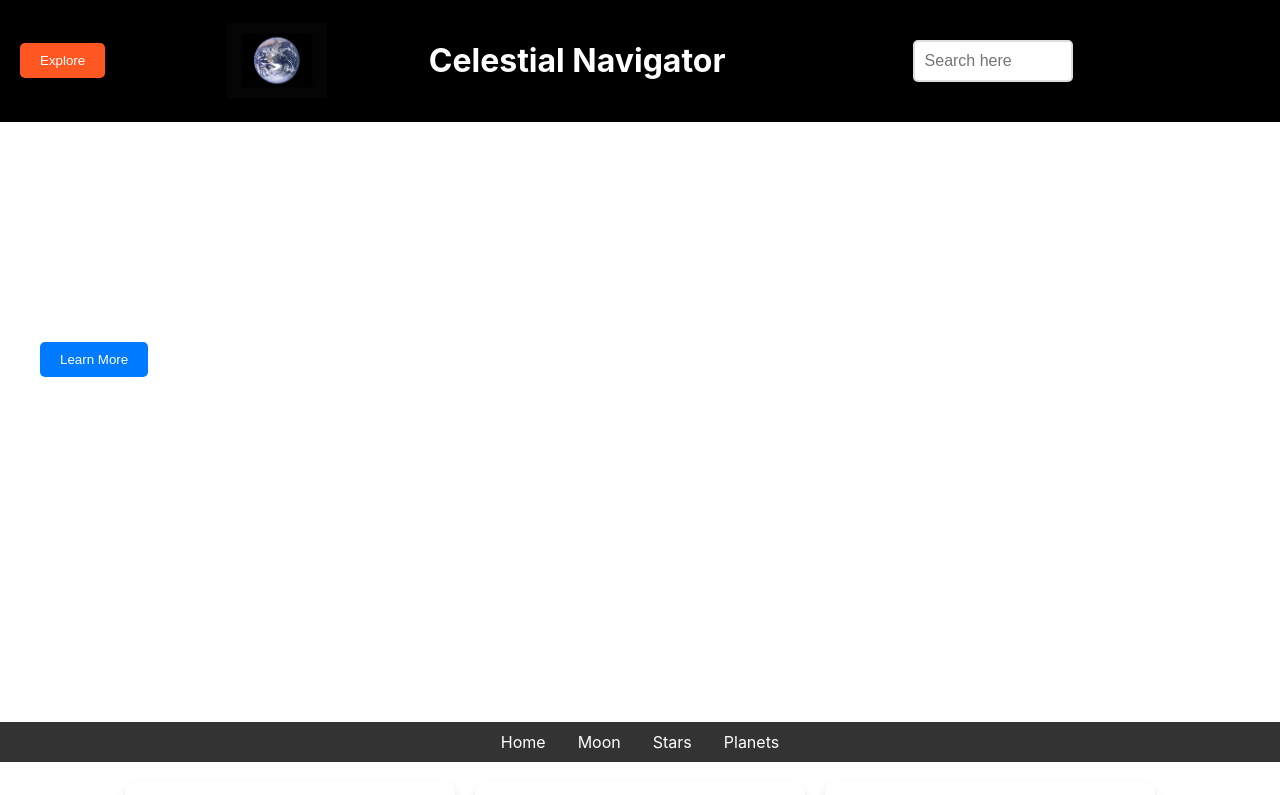
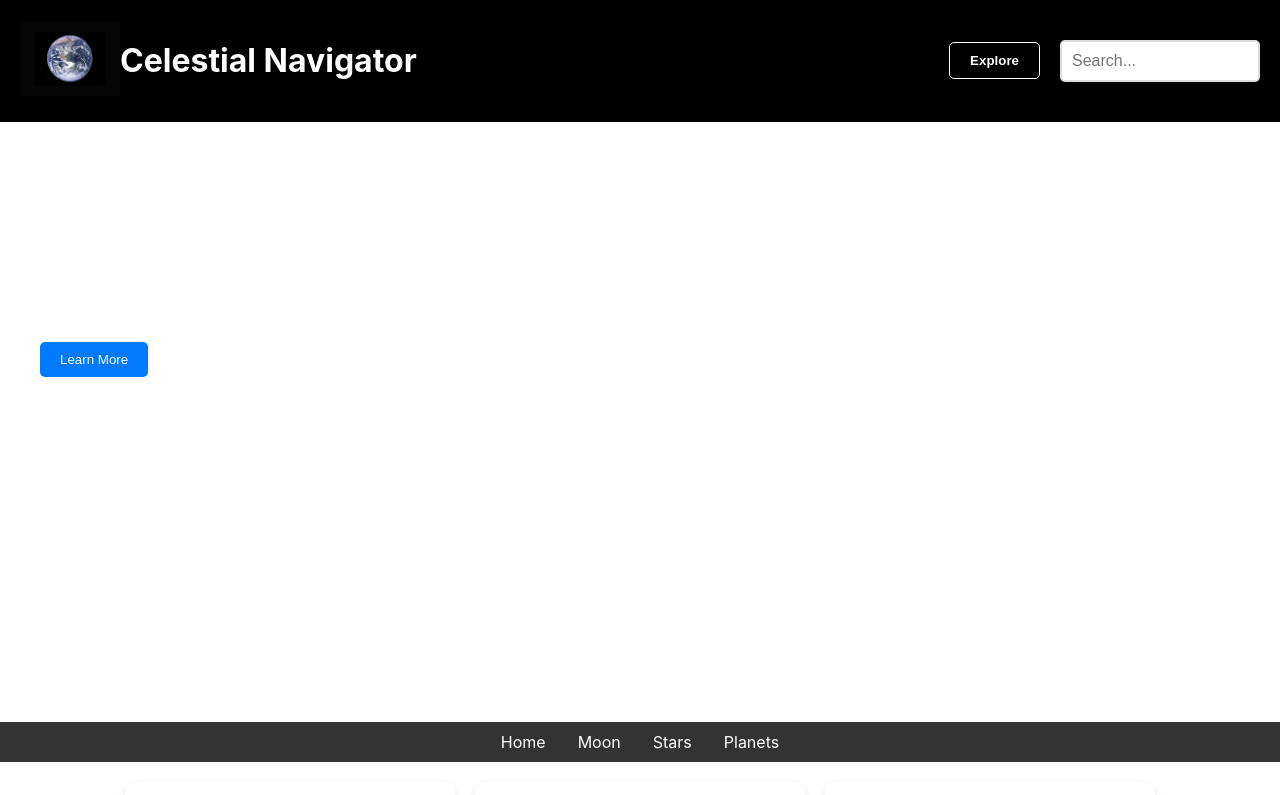
Before and after one commit to mary-garachu/celestial_navigator, a React (Create React App) app: page / in a window 1280 px wide. Shown: the top 795 px of the page. Built offline with nearby package versions, Linux system fonts and the light colour scheme; no server answers.

Commit message:
Update files

```diff
--- a/src/components/Header/index.css
+++ b/src/components/Header/index.css
@@ -1,35 +1,40 @@
 
 .header {
   display: flex;
+  background-color: black;
   justify-content: space-between;
+  padding: 20px;
   align-items: center;
-  padding: 20px;
-  background-color: #000000;
-  color: #fff;
 }
 
 .explore {
+  position: absolute;
+  right: 220px;
+  top: 22px;
+  padding-top: 20px;
   margin-right: 20px;
 }
 
 .explore-btn {
   padding: 10px 20px;
-  background-color: #ff5722;
-  color: #fff;
-  border: none;
+  background-color: black;
+  color: white;
+  font-weight: bold;
+  border: solid;
+  border-width: 1px;
   border-radius: 5px;
   cursor: pointer;
 }
 
 .logo {
-  flex: 1; /* Takes up remaining space */
-  display: flex;
-  justify-content: center; /* Centers the content horizontally */
+  display: inline;
+  justify-content: center;
 }
 
 .logo img {
   width: 100px;
   height: auto;
+  justify-content: center;
 }
 
 h1 {
@@ -40,15 +45,15 @@ h1 a{
   text-decoration: none;
   color: #fff;
 }
+
 .input-box {
-  flex-grow: 1;
-  margin-right: auto;
+  margin-left: auto; /* Push input box to the right */
 }
 
 .search-input {
-  width: 30%;
-  padding: 10px;
-  font-size: 16px;
-  border: 2px solid #ddd;
-  border-radius: 5px;
+  width: 200px; /* Set input width */
+  padding: 10px; /* Add padding */
+  font-size: 16px; /* Set font size */
+  border: 2px solid #ddd; /* Add border */
+  border-radius: 5px; /* Add border radius */
 }
--- a/src/components/Header/index.js
+++ b/src/components/Header/index.js
@@ -34,7 +34,7 @@ const Header = () => {
           id="search-form"
           className="search-input"
           onChange={handleSearchChange}
-          placeholder="Search here"
+          placeholder="Search..."
         />
       </div>
     </header>
--- a/src/components/Hero/index.css
+++ b/src/components/Hero/index.css
@@ -1,6 +1,6 @@
 .hero {
     width: 100%;
-    height: 50vw; /* Height is 50% of the width */
+    height: 50vw;
     background-size: cover;
     background-position: center;
     position: relative;
@@ -40,7 +40,7 @@
     border: none;
     cursor: pointer;
     position: absolute;
-    top: 200px; /* Adjust as needed */
+    top: 200px;
     left: 20px;
   }
 
```
